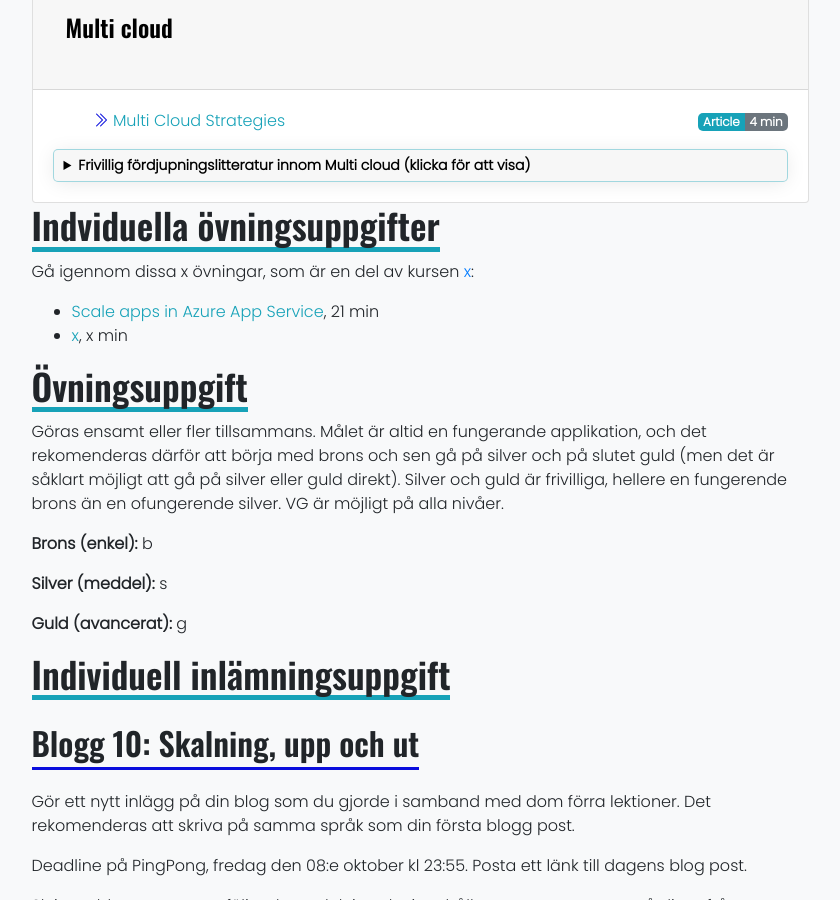
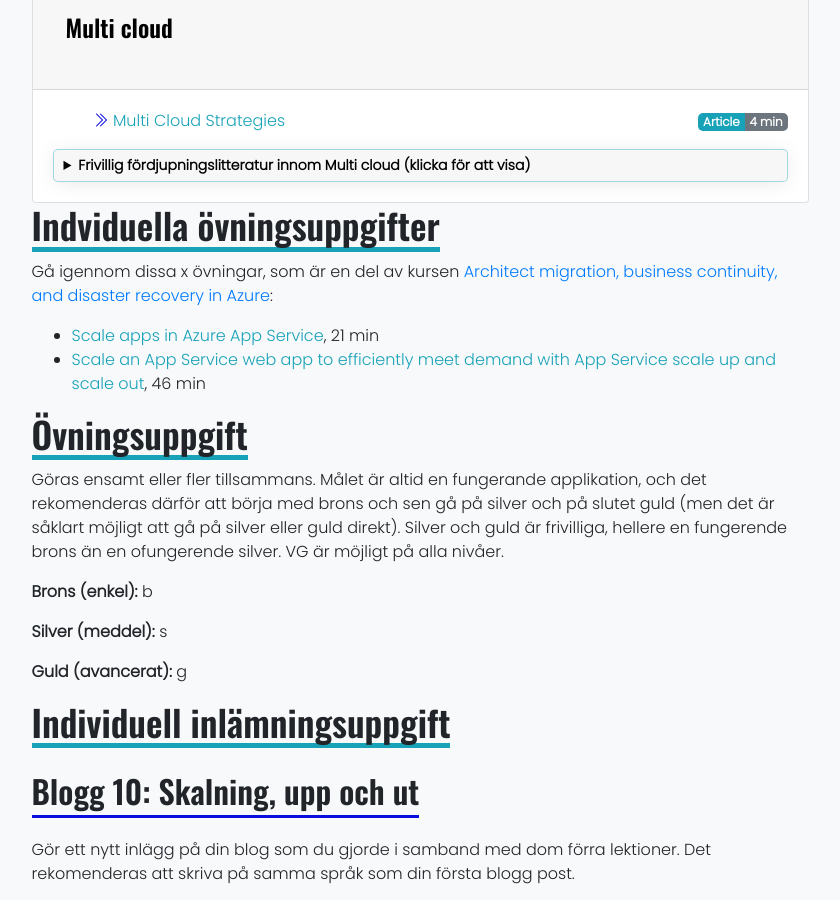
Before and after one commit to PGBSNH20/PGBSNH20-molnapplikationer, a Jekyll site: the page built from lectures/10-scale.md, in a window 1280 px wide and 900 px high, scrolled down 2398 px. Shown: the whole window, without its empty margins (220-1060 px from the left). Built offline with Jekyll 4.4.1, drawn with Linux system fonts in a browser that asks for light colours; nearby versions of some CDN libraries.

Commit message:
Excerises

```diff
--- a/lectures/10-scale.md
+++ b/lectures/10-scale.md
@@ -28,9 +28,9 @@ Estimerat samlat "läs"-tid för lektionslittertur är **{{site.data.lecture_ska
 
 # Indviduella övningsuppgifter
 
-Gå igennom dissa x övningar, som är en del av kursen [x](https://x):
+Gå igennom dissa x övningar, som är en del av kursen [Architect migration, business continuity, and disaster recovery in Azure](https://docs.microsoft.com/en-us/learn/paths/architect-migration-bcdr/):
 * [Scale apps in Azure App Service](https://docs.microsoft.com/en-us/learn/modules/scale-apps-app-service/), 21 min
-* [x](x), x min
+* [Scale an App Service web app to efficiently meet demand with App Service scale up and scale out](https://docs.microsoft.com/en-us/learn/modules/app-service-scale-up-scale-out/), 46 min
 
 # Övningsuppgift
 
```
